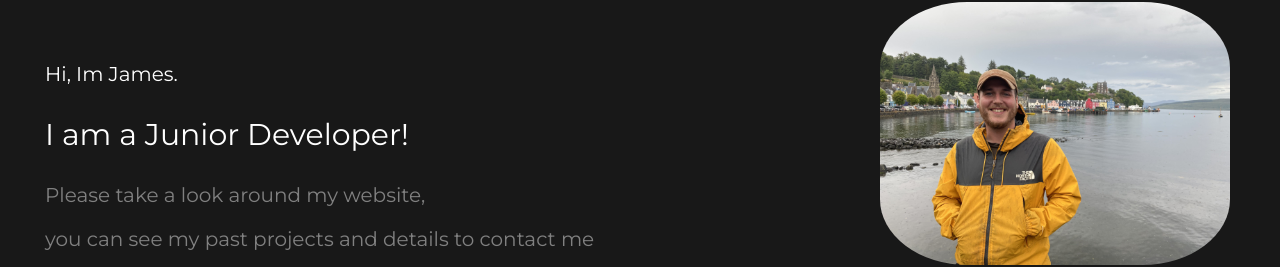
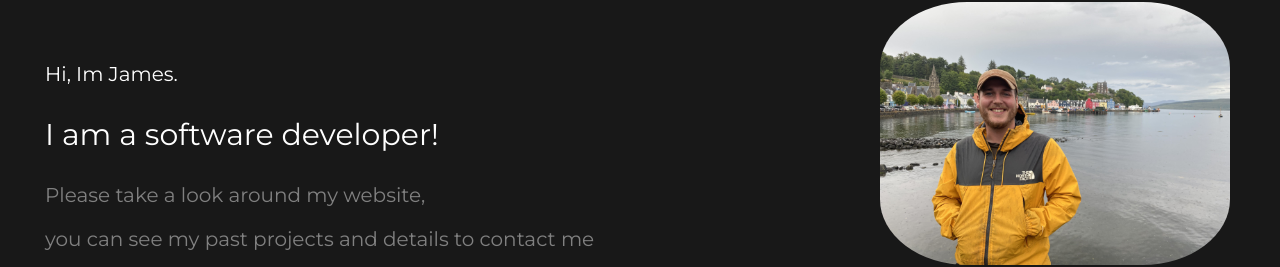
Before and after one commit to jamwil123/portfolio-website, a React (Create React App) app: page / in a window 1280 px wide. Shown: the part 108-375 px from the top of the page. Built offline with nearby package versions, Linux system fonts and the light colour scheme.

Commit message:
Adding new skill

```diff
--- a/src/Components/Intro.js
+++ b/src/Components/Intro.js
@@ -9,7 +9,7 @@ export default function Intro() {
           <main className="introTextMain">
             <div className="nameAndWelcome">
               <p className="hiJames">Hi, Im James. </p>
-              <p> I am a Junior Developer!</p>
+              <p> I am a software developer!</p>
             </div>
             <p className="introSubText">
               <p>Please take a look around my website,</p>
```
